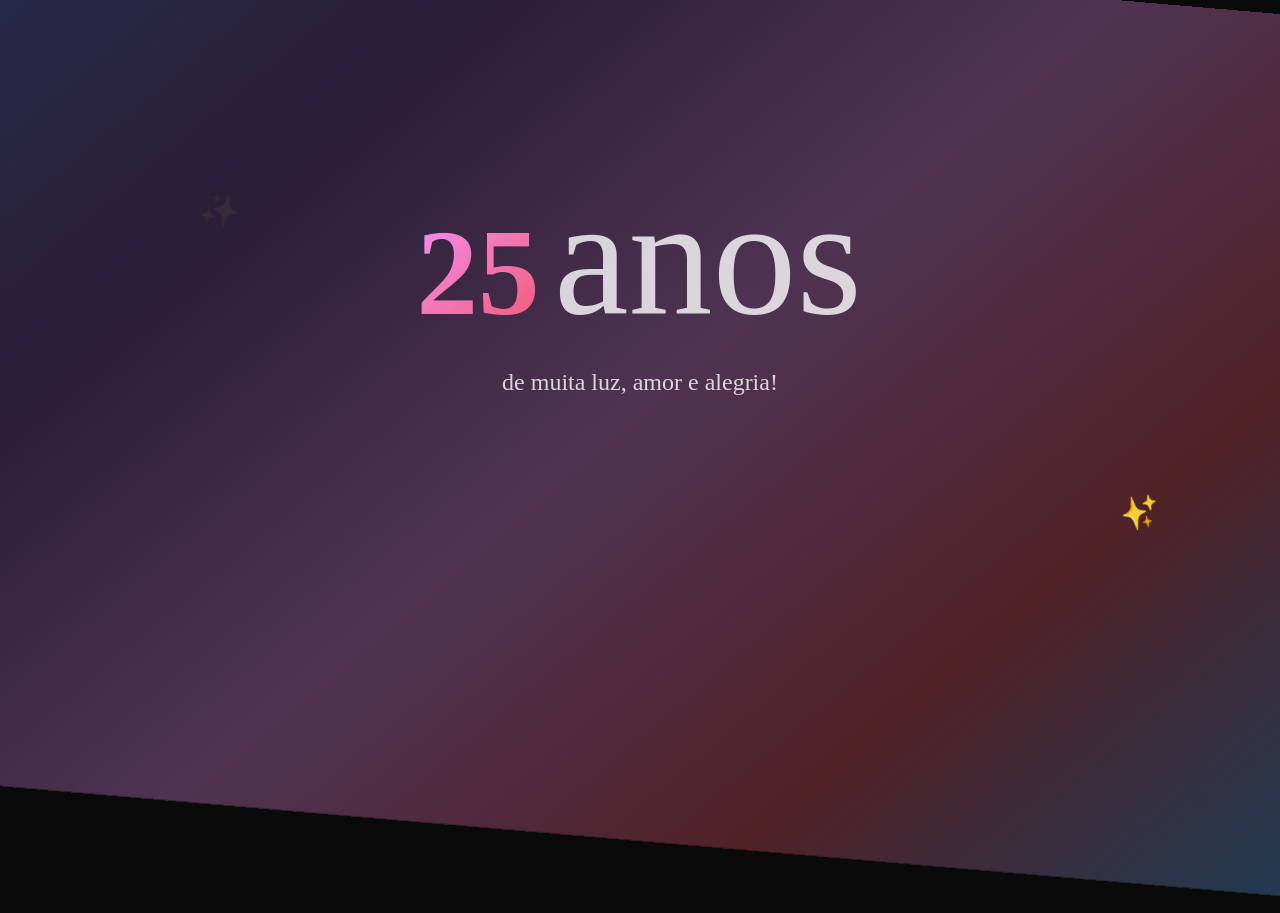
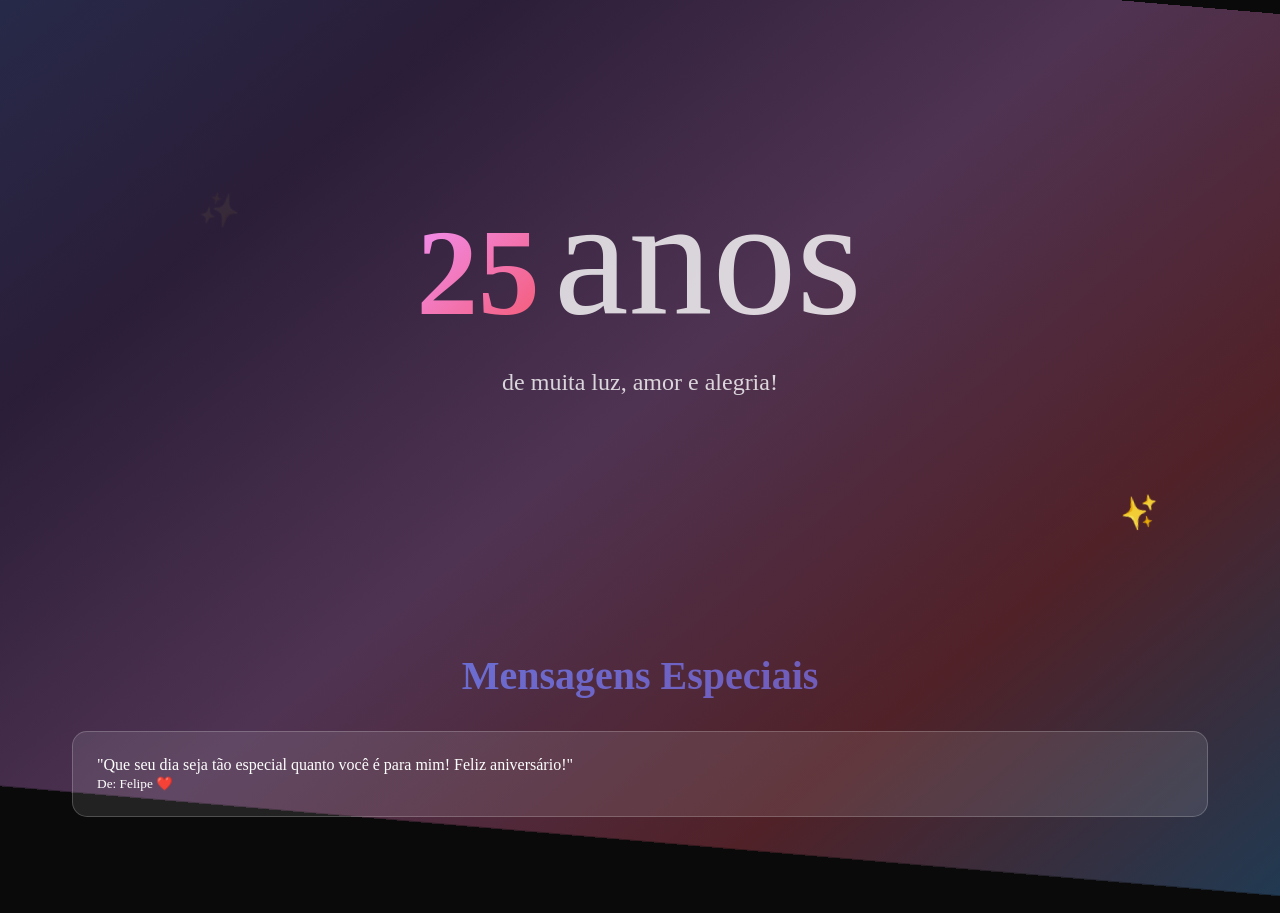
Before and after one commit to felipe-allves/HappyBirthday, a React (Vite) app: page / in a window 1280 px wide. Before the commit the page ends 800 px from the top, so only its background shows below. Built offline with nearby package versions, Linux system fonts and the light colour scheme.

Commit message:
:sparkles: feat: Adiocionado Componente Message.jsx e Message.css

```diff
--- a/src/App.jsx
+++ b/src/App.jsx
@@ -1,6 +1,7 @@
 import { useState } from 'react'
 import './assets/Styles/default.css'
 import Hero from './assets/Components/Hero/Hero'
+import Message from './assets/Components/Message/Message'
 
 function App() {
   const [count, setCount] = useState(0)
@@ -8,6 +9,7 @@ function App() {
   return (
     <>
     <Hero/>
+    <Message/>
     </>
   )
 }
--- /dev/null
+++ b/src/assets/Components/Message/Message.css
@@ -0,0 +1,34 @@
+section.message-section h2 {
+    font-size: 2.5rem;
+    margin-bottom: 2rem;
+    text-align: center;
+    background: linear-gradient(135deg, #667eea 0%, #764ba2 100%);
+    -webkit-background-clip: text;
+    background-clip: text;
+    -webkit-text-fill-color: transparent;
+}
+
+section.message-section .messages-container {
+    display: grid;
+    gap: 1rem;
+}
+
+section.message-section .messages-container .message-card {
+    padding: 1.5rem;
+    border-radius: 15px;
+    background: rgba(255, 255, 255, 0.1);
+    backdrop-filter: blur(10px);
+    border: 1px solid rgba(255, 255, 255, 0.2);
+    animation: slideIn 0.5s ease;
+}
+
+@keyframes slideIn {
+    from {
+        opacity: 0;
+        transform: translateX(-20px);
+    }
+    to {
+        opacity: 1;
+        transform: translateX(0);
+    }
+}
--- /dev/null
+++ b/src/assets/Components/Message/Message.jsx
@@ -0,0 +1,20 @@
+import React from "react";
+import './Message.css'
+
+function Message () {
+    return(
+        <main className="container">
+            <section className="message-section">
+                <h2>Mensagens Especiais</h2>
+                <div className="messages-container" id="messagesContainer">
+                    <div className="message-card">
+                        <p>"Que seu dia seja tão especial quanto você é para mim! Feliz aniversário!"</p>
+                        <small>De: Felipe ❤️</small>
+                    </div>
+                </div>
+            </section>
+        </main>
+    )
+}
+
+export default Message
```
